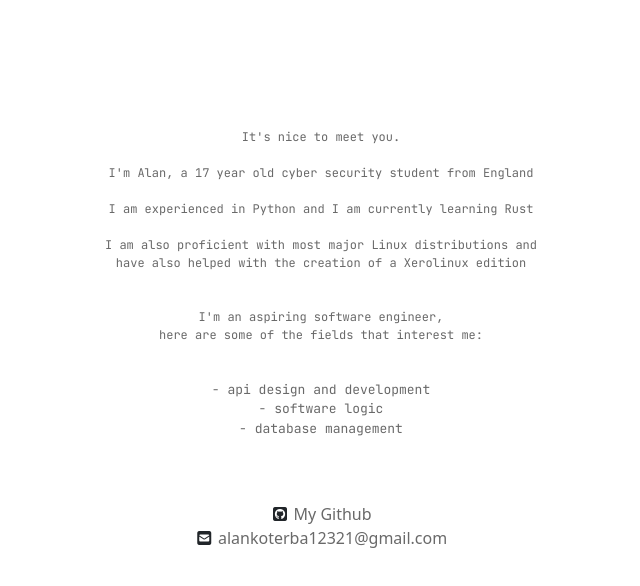
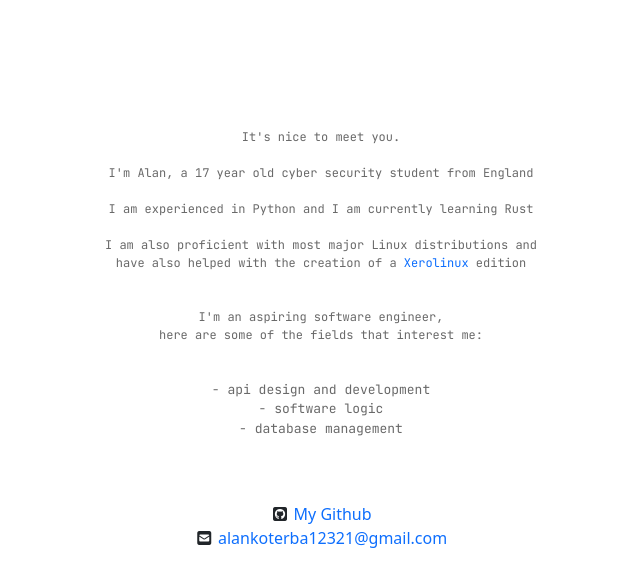
Before and after one commit to alannxq/alannxq.github.io, a plain HTML site: page about.html in a window 1280 px wide. Shown: the whole page, without its empty margins (319-959 px from the left). Drawn offline with nearby package versions, Linux system fonts and the light colour scheme.

Commit message:
Update about.html

```diff
--- a/about.html
+++ b/about.html
@@ -25,7 +25,7 @@
     }
 
     a {
-        color: #696969;
+        color: #0d6efd;
         text-decoration: none;
         border-bottom: none;
     }
```
